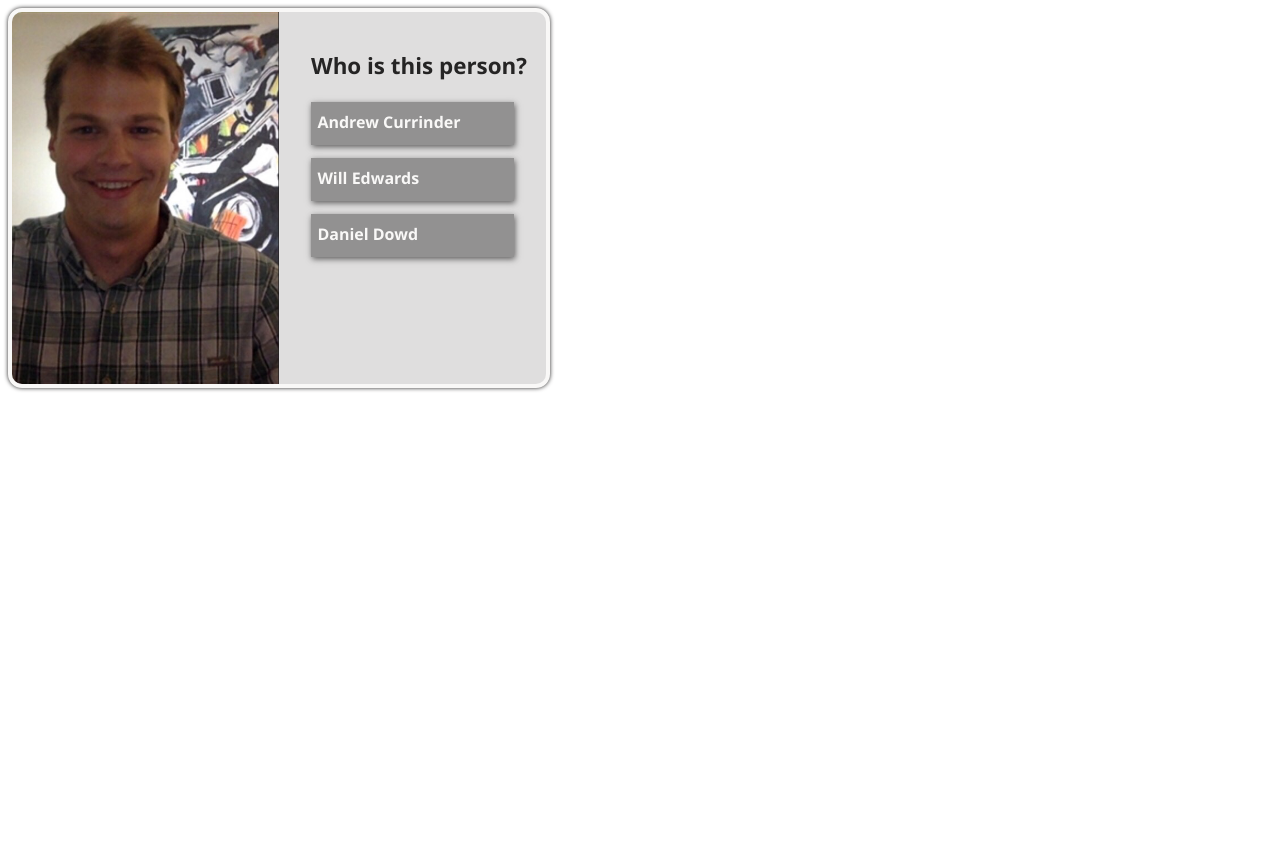
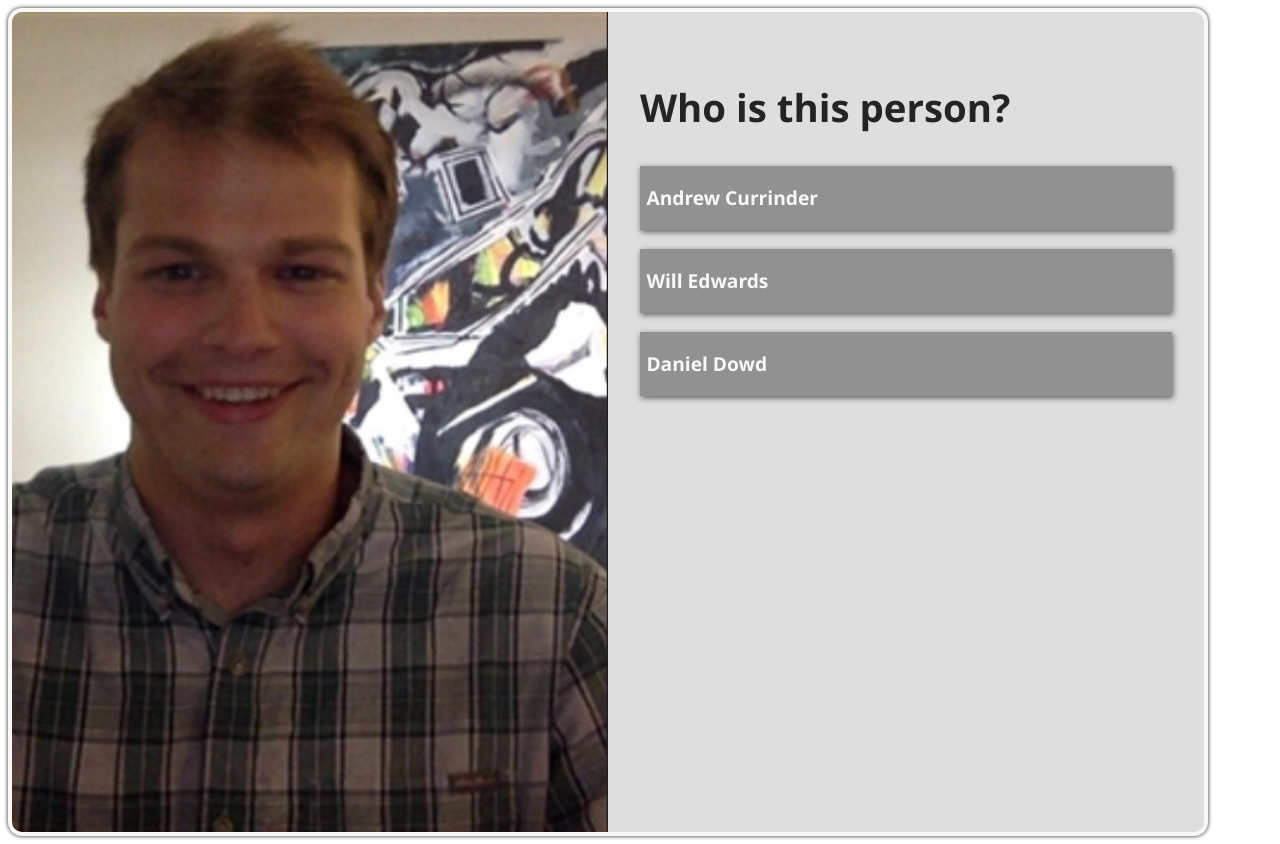
Before and after one commit to saadishfaq-git/cards, a React (Create React App) app: page / in a window 1280 px wide. Before the commit the page ends 800 px from the top, so only its background shows below. Built offline with nearby package versions, Linux system fonts and the light colour scheme.

Commit message:
QuestionCard adjusted.

```diff
--- a/src/components/QuestionCard.jsx
+++ b/src/components/QuestionCard.jsx
@@ -2,16 +2,32 @@ import React from 'react'
 import PropTypes from 'prop-types'
 import injectSheet from 'react-jss'
 import getColorFromTheme from '../utils/getColorFromTheme'
+import mediaQueries from '../utils/mediaQueries'
+import { blockParams } from 'handlebars'
 
 const styles = theme => {
   const { weights: fontWeights, sizes: fontSizes } = theme.font
   const { spacing: spacings } = theme
   const { colors } = theme
   const styleJson = {
+    cardWrapper: {
+      width: '90%',
+      'min-width': '514px',
+      'max-width': mediaQueries[3],
+      position: 'relative',
+      '&:before': {
+        content: '""',
+        display: 'block',
+        'padding-top': '69%'
+      }
+    },
     card: {
+      position: 'absolute',
+      top: 0,
+      right: 0,
+      bottom: 0,
+      left: 0,
       display: 'flex',
-      width: '534px',
-      height: '372px',
       background: getColorFromTheme(theme, 'gray08', 'gray14', 'white'),
       'border-radius': '14px',
       border: `4px solid ${getColorFromTheme(
@@ -52,7 +68,6 @@ const styles = theme => {
       'margin-left': spacings.large,
       'margin-top': spacings.xLarge
     },
-
     caption: {
       color: getColorFromTheme(theme, 'black', 'white', 'black'),
       'font-size': fontSizes.base.fontSize,
@@ -83,6 +98,50 @@ const styles = theme => {
         'black',
         'black'
       )}`
+    },
+    [`@media (min-width: ${mediaQueries[0]}px)`]: {
+      cardWrapper: {
+        width: '100%'
+      },
+      container: {
+        'margin-top': spacings.xxxLarge
+      },
+      caption: {
+        'font-size': fontSizes.title2.fontSize,
+        'line-height': fontSizes.title2.lineHeight
+      },
+
+      names: {
+        'margin-top': spacings.base
+      },
+      name: {
+        'margin-bottom': spacings.small,
+        'padding-top': spacings.small,
+        'padding-bottom': spacings.small,
+        'padding-left': spacings.xxSmall
+      }
+    },
+    [`@media (min-width: ${mediaQueries[1]}px)`]: {
+      container: {
+        'margin-top': spacings.xxxLarge,
+        'padding-top': spacings.small
+      },
+      caption: {
+        'font-size': fontSizes.title.fontSize,
+        'line-height': fontSizes.title.lineHeight
+      },
+
+      names: {
+        'margin-top': spacings.large
+      },
+      name: {
+        'font-size': fontSizes.caption.fontSize,
+        'line-height': fontSizes.caption.lineHeight,
+        'margin-bottom': spacings.small,
+        'padding-top': spacings.small,
+        'padding-bottom': spacings.small,
+        'padding-left': spacings.xxSmall
+      }
     }
   }
   return styleJson
@@ -90,6 +149,7 @@ const styles = theme => {
 
 const QuestionCard = ({ classes, names, photo }) => {
   return (
+    <div className={classes.cardWrapper}>
       <div className={classes.card}>
         <div className={classes.portrait}>
           <img className={classes.photo} src={photo} alt="" />
@@ -101,6 +161,7 @@ const QuestionCard = ({ classes, names, photo }) => {
               {names.map(name => (
                 <div className={classes.name}>{name}</div>
               ))}
+            </div>
           </div>
         </div>
       </div>
--- /dev/null
+++ b/src/utils/mediaQueries.js
@@ -0,0 +1,2 @@
+const mediaQueries = [576, 768, 992, 1200]
+export default mediaQueries
```
Lines whose indentation alone changed are shown as unchanged.
